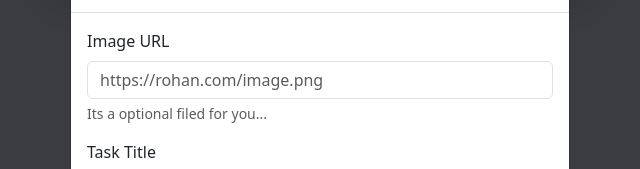
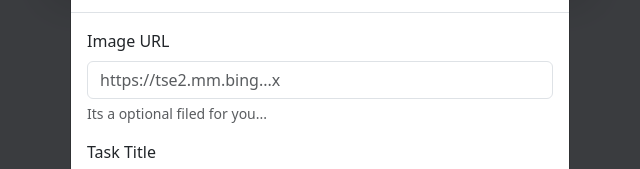
Before and after one commit to apekshakashyap17/tasky-applicaton, a plain HTML site: page index.html in a window 1280 px wide. Both pictures are taken after a click on the button "Add New Item". Shown: the part 159-328 px from the top of the page, 320-960 px from the left. Drawn offline with nearby package versions, Linux system fonts and the light colour scheme.

Commit message:
updated html file

```diff
--- a/index.html
+++ b/index.html
@@ -70,7 +70,7 @@
                   class="form-control"
                   id="imageUrl"
                   aria-describedby="imageDesc"
-                  placeholder="https://rohan.com/image.png"
+                  placeholder="https://tse2.mm.bing...x"
                 />
                 <div id="imageDesc" class="form-text">
                   Its a optional filed for you...
@@ -219,6 +219,7 @@
                 placeholder="Search Your Task Here.."
                 aria-label="Search Task"
                 aria-describedby="addon-wrapping"
+                oninput="searchTask.apply(this, arguments)"
               />
               <span class="input-group-text" id="addon-wrapping">
                 <i class="fas fa-search"></i>
```
